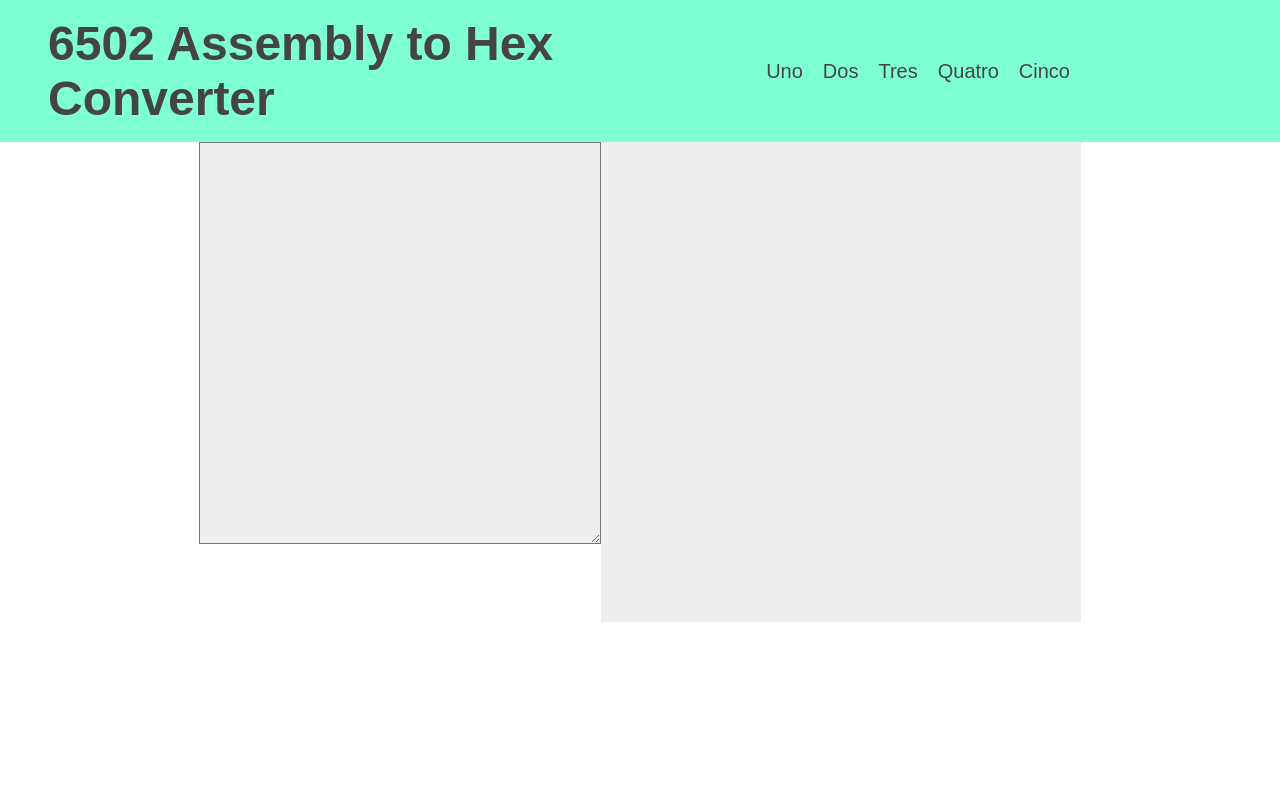
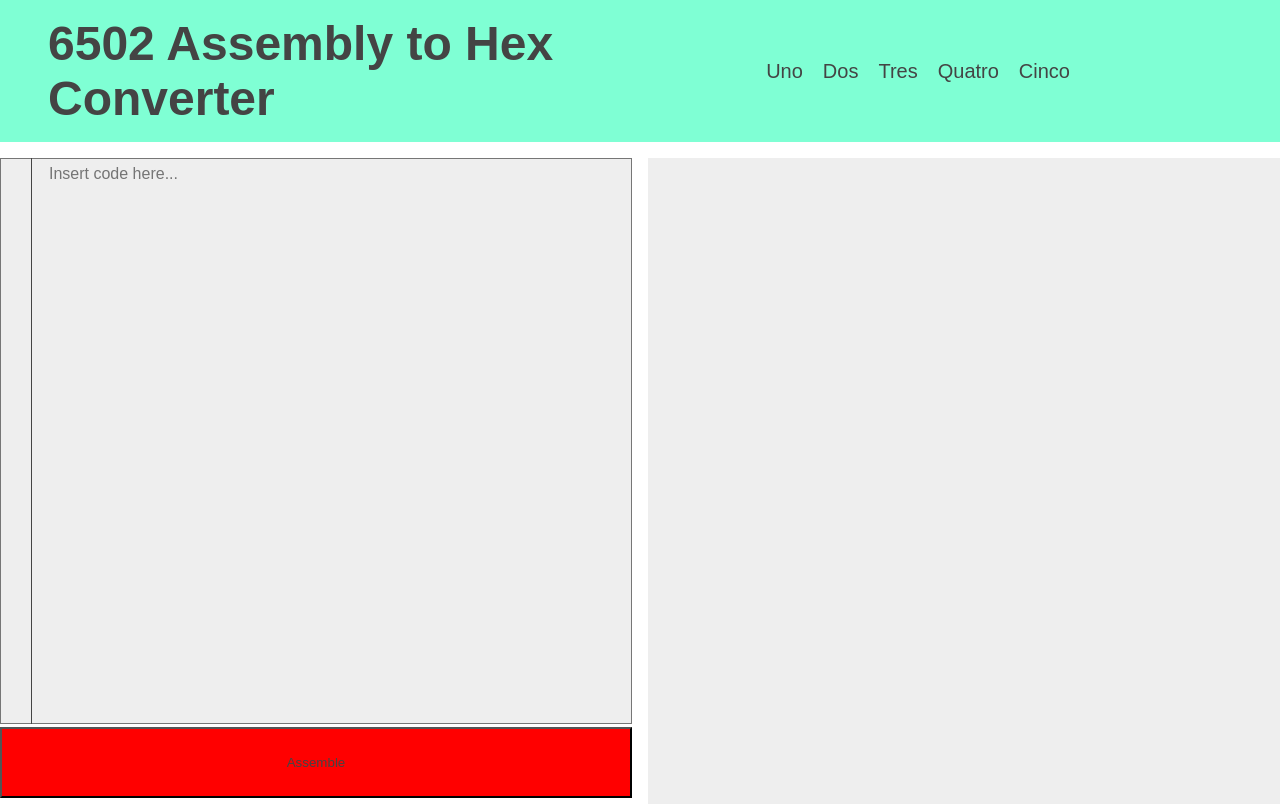
Before and after one commit to Walkcm7/Web_Final_Assignment, a SvelteKit app: page / in a window 1280 px wide. Built offline with nearby package versions, Linux system fonts and the light colour scheme.

Commit message:
Made the text area usable with line numbers. Assemble button only copies text to other box

```diff
--- a/src/routes/+page.svelte
+++ b/src/routes/+page.svelte
@@ -1,15 +1,68 @@
 <script>
     import Header from "$lib/Header.svelte"
+    import { onMount } from "svelte";
+
+    let codeInput;
+    let codeOutput;
+    let textArea;
+    let lineNumbers;
+
+    function assembleCode() {
+        codeOutput = codeInput;
+    }
+
+    function onKeyUp(event) {
+
+        if(event.repeat) return;
+
+        if(event.key === "Enter") {
+            event.preventDefault();
+            assembleCode();
+        }
+
+        updateLineNumbers();
+
+    }
+
+    function onKeyDown(event) {
+        updateLineNumbers();
+
+        if(event.key === "Tab") event.preventDefault();
+    }
+
+    function updateLineNumbers() {
+        const lines = codeInput.split('\n').length;
+        lineNumbers.innerHTML = Array.from({ length: lines }, (_,i) => i + 1).join('<br/>');
+    }
+
+    function syncScroll() {
+        lineNumbers.scrollTop = textArea.scrollTop;
+    }
+
+    onMount(() => {
+        codeInput.focus();
+        updateLineNumbers();
+    });
 </script>
 
 <Header />
 
 <div class="cardcontainer">
-    <textarea type="text">
-    </textarea>
+
+    <div class="editor">
+        <div class="linenumbers" bind:this={lineNumbers}></div>
+
+        <textarea type="text" bind:value={codeInput} bind:this={textArea} on:keyup={onKeyUp}  on:keydown={onKeyDown} on:scroll={syncScroll} placeholder="Insert code here..."></textarea>
+    </div>
+
+    <button class="submitbutton" on:click={assembleCode}>
+        <p>Assemble</p>
+    </button>
+
     <div class="output">
+        <p bind:innerText={codeOutput} contenteditable></p>
+    </div>
 
-    </div>
 </div>
 
 
@@ -17,13 +70,66 @@
 <style>
 
     .cardcontainer {
-        display: flex;
+        display: grid;
+        width: 80em;
+        height: 40em;
+        margin-top: 1em;
+        grid-template-columns: 1fr 1fr;
+        grid-template-rows: 8fr 1fr;
+        grid-column-gap: 1em;
+        grid-row-gap: 0.2em;
         justify-self: center;
     }
 
-    textarea,.output {
+    .editor {
+        width: 100%;
+        height: 100%;
+        grid-row: 1 / span 1;
+        position: relative;
+        overflow: hidden;
+    }
+
+    .linenumbers {
+        position: absolute;
+        width: 2em;
+        top: 0;
+        left: 0;
+        padding-top: 0.45em;
+        padding-left: 0.2em;
+        padding-right: 0.2em;
+        text-align: right;
+        user-select: none;
+        box-sizing: border-box;
+        overflow: hidden;
+        height: 100%;
+        border-right: 1px solid
+    }
+
+    textarea {
+        width: 100%;
+        height: 100%;
+        padding-left: 3em;
+        padding-top: 0.4em;
         background-color: #eee;
-        width: 30em;
-        height: 30em;
+        font-size: 1em;
+        box-sizing: border-box;
+        resize: none;
+        overflow: auto;
     }
+
+    .output {
+        background-color: #eee;
+        width: 100%;
+        height: 100%;
+        grid-row: 1 / span 2;
+        padding-left: 0.6em;
+        padding-top: 0.4em;
+    }
+
+    .submitbutton {
+        width: 100%;
+        height: 100%;
+        background-color: red;
+    }
+
 </style>
```
